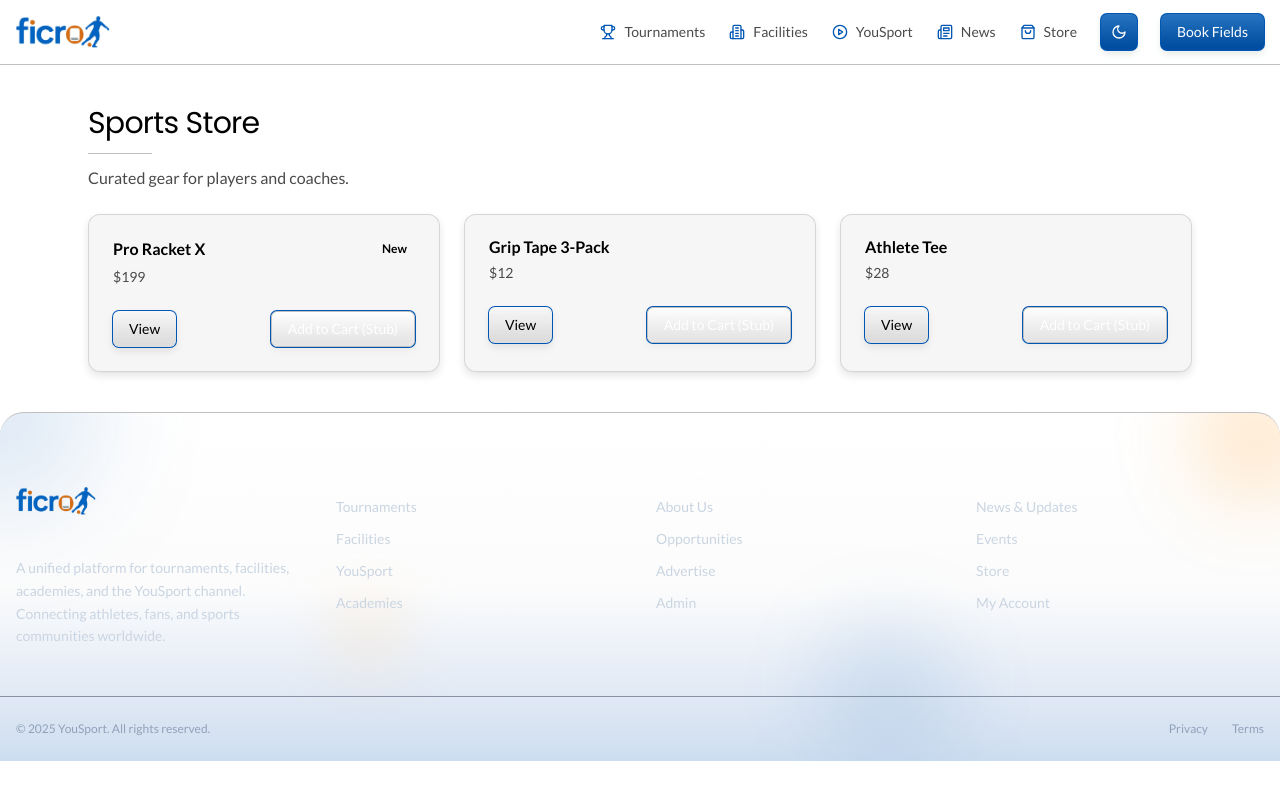
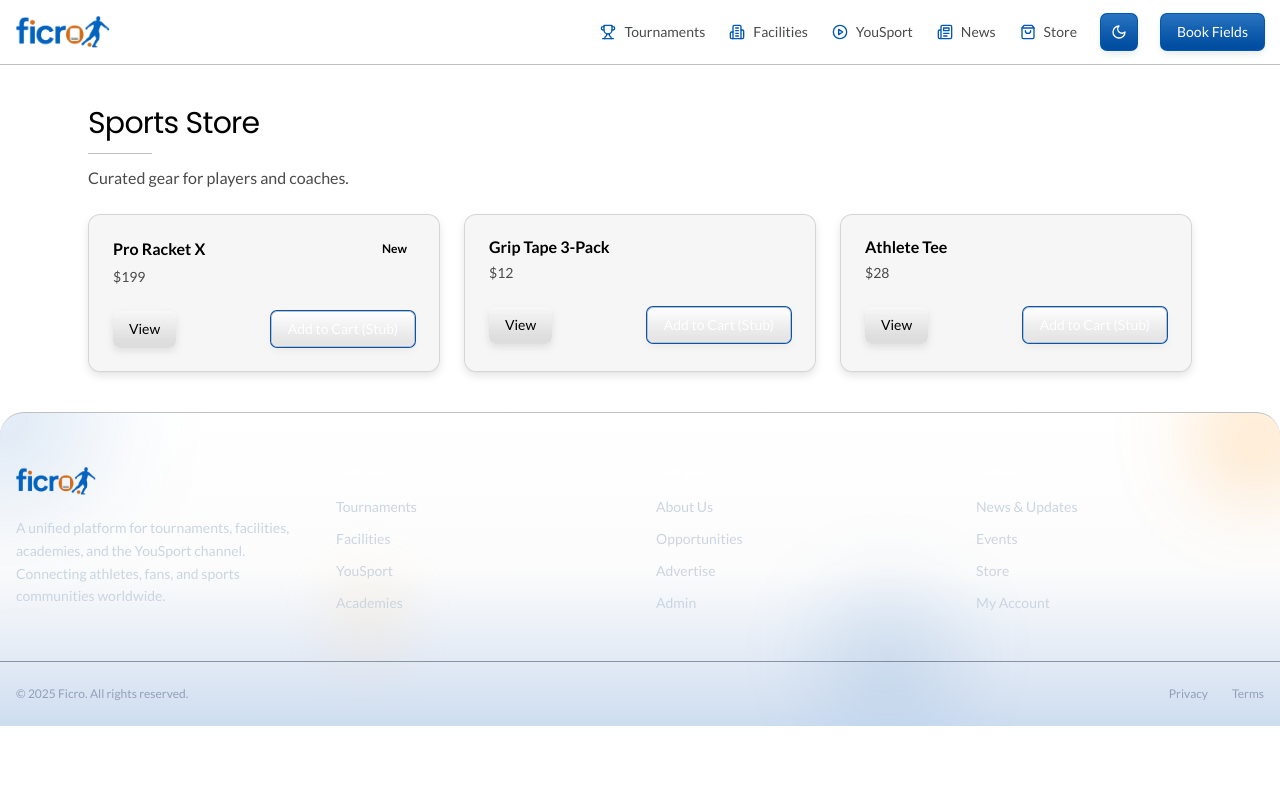
Before and after one commit to Abdulllah321/sports-landing, a Next.js app: page /store in a window 1280 px wide. Built offline with nearby package versions, Linux system fonts and the light colour scheme.

Commit message:
Update site footer branding and adjust logo size; enhance button styles with ring effect.

```diff
--- a/components/site-footer.tsx
+++ b/components/site-footer.tsx
@@ -27,7 +27,7 @@ export function SiteFooter() {
                   alt="Ficro Logo"
                   width={40}
                   height={40}
-                  className="h-20 w-20 object-contain"
+                  className="h-10 w-20 object-contain"
                 />
               </div>
             </div>
@@ -159,7 +159,7 @@ export function SiteFooter() {
         {/* Bottom Section */}
         <div className="border-t border-slate-700/50">
           <div className="container mx-auto flex flex-col sm:flex-row items-center justify-between px-4 py-6 text-xs text-slate-400">
-            <p>© {new Date().getFullYear()} YouSport. All rights reserved.</p>
+            <p>© {new Date().getFullYear()} Ficro. All rights reserved.</p>
             <div className="flex gap-6 mt-2 sm:mt-0">
               <Link
                 href="/privacy"
--- a/components/ui/button.tsx
+++ b/components/ui/button.tsx
@@ -34,7 +34,7 @@ const buttonVariants = cva(
         outline:
           'border bg-background shadow-xs hover:bg-accent hover:text-accent-foreground dark:bg-input/30 dark:border-input dark:hover:bg-input/50',
         secondary:
-          'bg-secondary text-secondary-foreground hover:bg-secondary/80',
+          'bg-secondary text-secondary-foreground hover:bg-secondary/80 ring-0',
         ghost:
           'hover:bg-accent hover:text-accent-foreground dark:hover:bg-accent/50',
         link: 'text-primary underline-offset-4 hover:underline',
```
